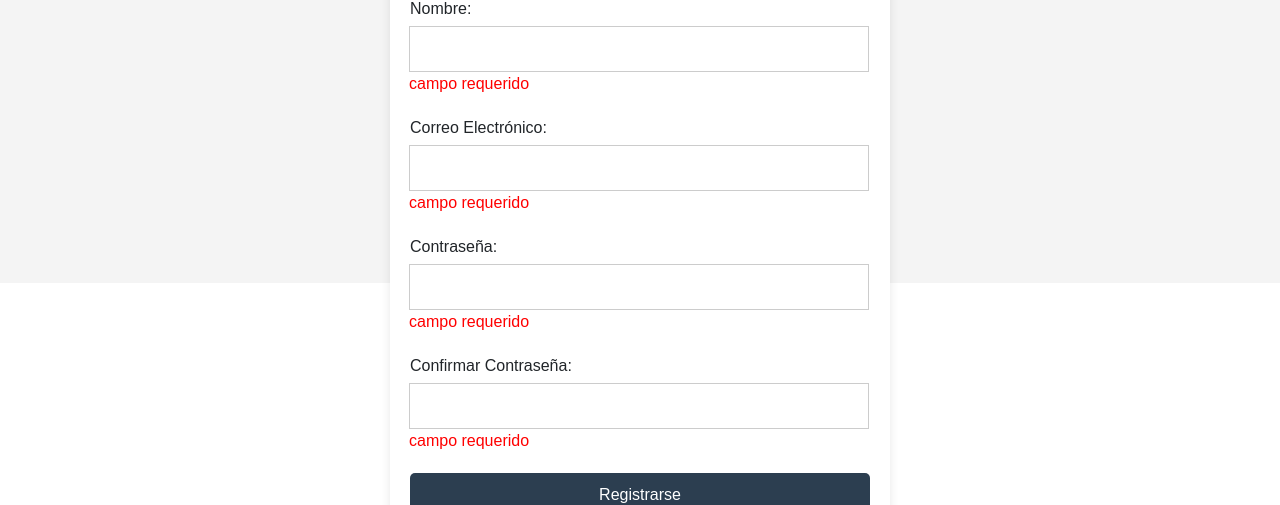
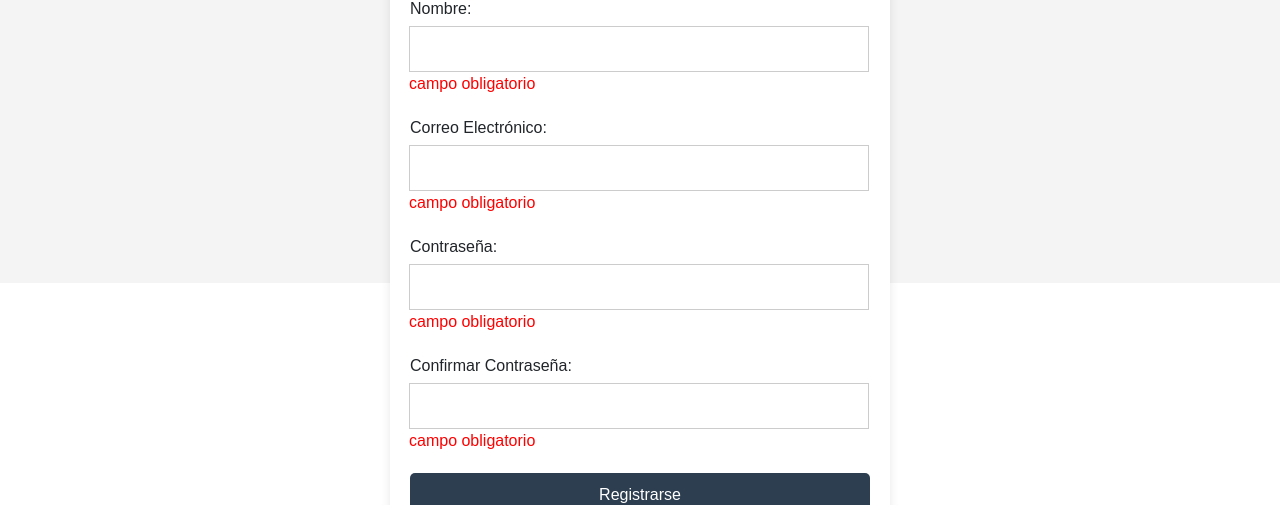
Before and after one commit to jovas-007/herramientas-webapp, an Angular app: page /registro in a window 1280 px wide. Shown: the part 517-1022 px from the top of the page. Built offline with nearby package versions, Linux system fonts and the light colour scheme.

Commit message:
campo obligatorio
cambio en texto  span

```diff
--- a/src/app/screens/registro-screen/registro-screen.component.html
+++ b/src/app/screens/registro-screen/registro-screen.component.html
@@ -1,10 +1,12 @@
 <!DOCTYPE html>
 <html lang="es">
+
 <head>
     <meta charset="UTF-8">
     <meta name="viewport" content="width=device-width, initial-scale=1.0">
     <title>Registro - BUAP</title>
 </head>
+
 <body>
     <header>
         <div class="logo-container">
@@ -32,25 +34,26 @@
                       La directiva *ngIf se utiliza para mostrar condicionalmente un elemento.
                     En este caso, se muestra el mensaje "campo requerido" si el campo está vacío.
                     -->
-                    <span *ngIf="name.trim() === ''" style="color:red ">campo requerido</span>
+                    <span *ngIf="name.trim() === ''" style="color:red ">campo obligatorio</span>
                 </div>
 
                 <div class="input-group">
                     <label for="email">Correo Electrónico:</label>
                     <input type="email" id="email" name="email" [(ngModel)]="email" required>
-                    <span *ngIf="email.trim() === ''" style="color:red ">campo requerido</span>
+                    <span *ngIf="email.trim() === ''" style="color:red ">campo obligatorio</span>
                 </div>
 
                 <div class="input-group">
                     <label for="password">Contraseña:</label>
                     <input type="password" id="password" name="password" [(ngModel)]="password" required>
-                    <span *ngIf="password.trim() === ''"  style="color:red ">campo requerido</span>
+                    <span *ngIf="password.trim() === ''" style="color:red ">campo obligatorio</span>
                 </div>
 
                 <div class="input-group">
                     <label for="confirm-password">Confirmar Contraseña:</label>
-                    <input type="password" id="confirm-password" name="confirm-password" [(ngModel)]="confirmPassword" required>
-                    <span *ngIf="confirmPassword.trim() === ''"  style="color:red ">campo requerido</span>
+                    <input type="password" id="confirm-password" name="confirm-password" [(ngModel)]="confirmPassword"
+                        required>
+                    <span *ngIf="confirmPassword.trim() === ''" style="color:red ">campo obligatorio</span>
                 </div>
 
                 <!--
@@ -66,4 +69,5 @@
         <p>&copy; 2023 BUAP - Universidad Autónoma de Puebla. Todos los derechos reservados.</p>
     </footer>
 </body>
+
 </html>
```
Lines whose indentation alone changed are shown as unchanged.
